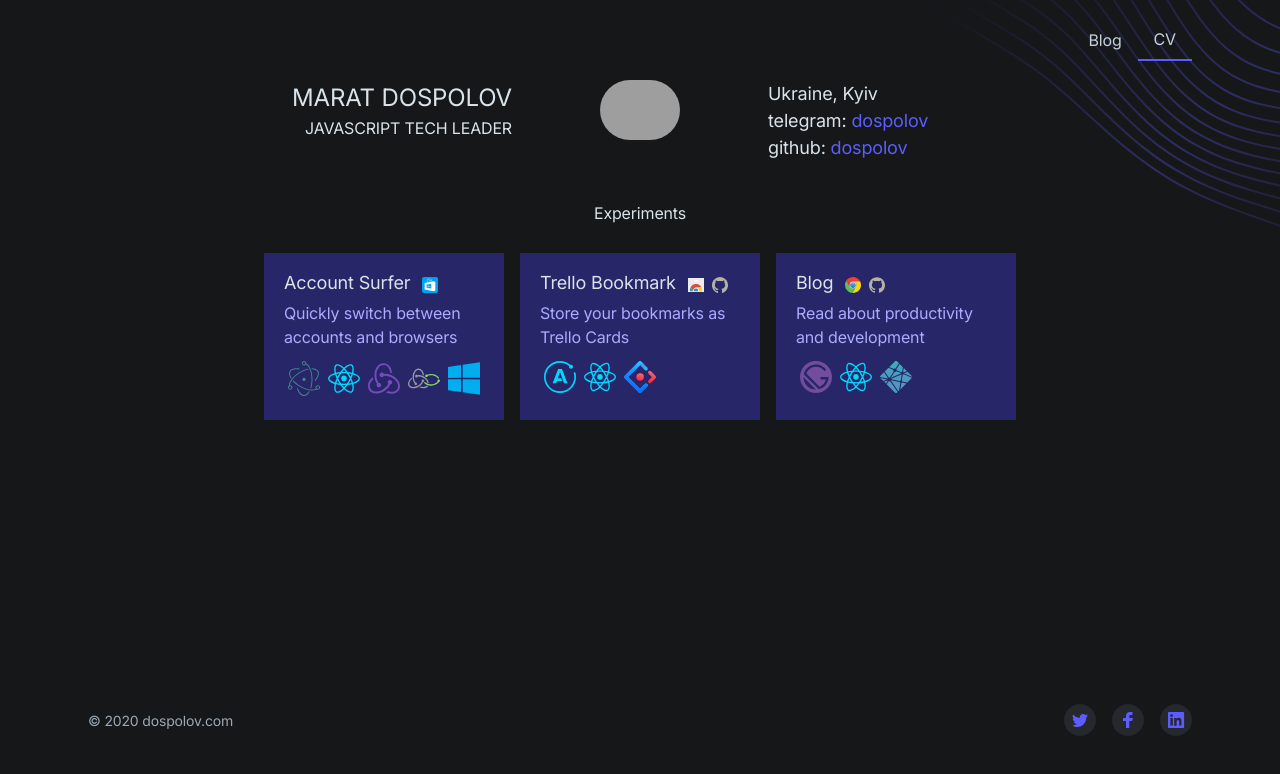
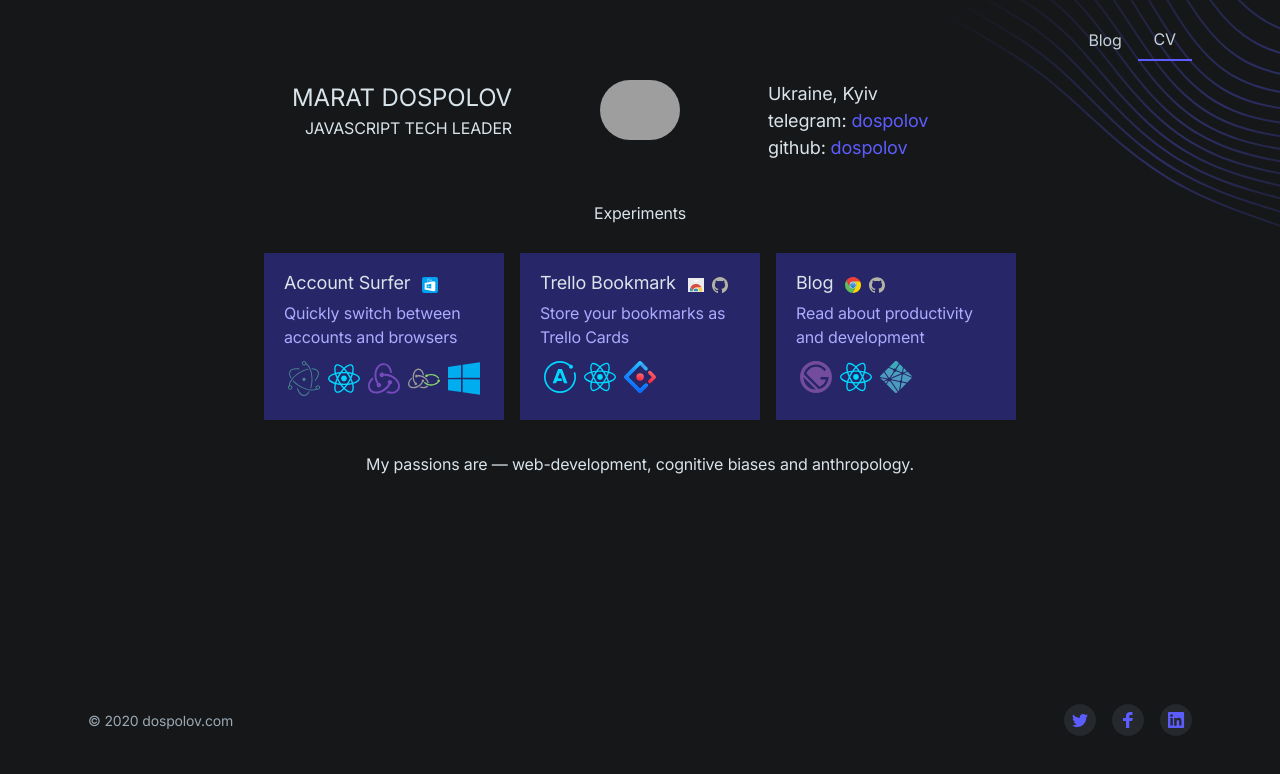
Before and after one commit to dospolov/gatsby-starter-msdos, a Gatsby site: page /cv in a window 1280 px wide. Built offline with nearby package versions, Linux system fonts and the light colour scheme; Gatsby itself is replaced by a stand-in of ours; grey boxes are pictures that could not be loaded.

Commit message:
PitchLine

```diff
--- /dev/null
+++ b/src/components/PitchLine/PitchLine.js
@@ -0,0 +1,11 @@
+import React from 'react'
+import { useSiteMetadata } from '../../hooks'
+
+const PitchLine = () => {
+  const {
+    cv: { pitchLine }
+  } = useSiteMetadata()
+  return <div className="text-center mt-6 mb-4">{pitchLine}</div>
+}
+
+export default PitchLine
--- /dev/null
+++ b/src/components/PitchLine/index.js
@@ -0,0 +1 @@
+export { default } from './PitchLine'
--- a/src/partials/CV.js
+++ b/src/partials/CV.js
@@ -1,6 +1,7 @@
 import React from 'react'
 import GeneralInfo from '../components/GeneralInfo'
 import Experiments from '../components/Experiments'
+import PitchLine from '../components/PitchLine'
 
 function CV() {
   return (
@@ -10,6 +11,7 @@ function CV() {
           <div className="max-w-3xl mx-auto pb-12 md:pb-16">
             <GeneralInfo />
             <Experiments />
+            <PitchLine />
           </div>
         </div>
       </div>
```
